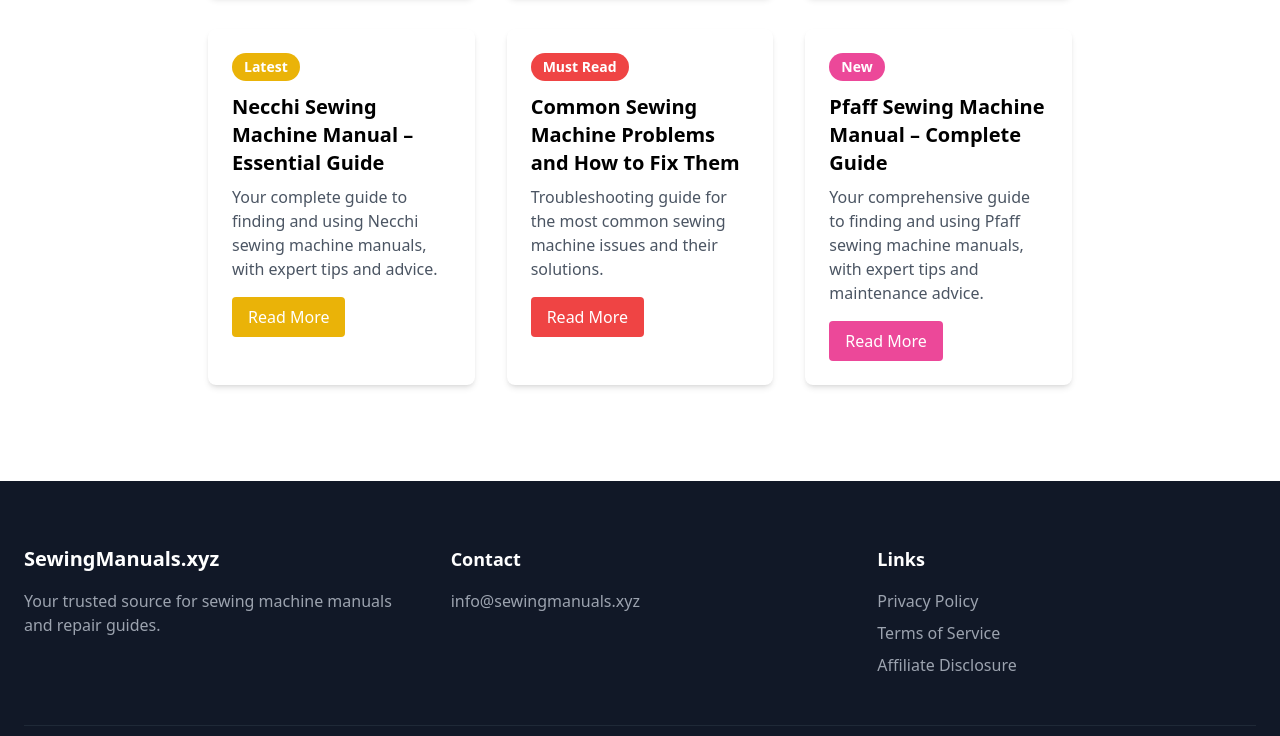
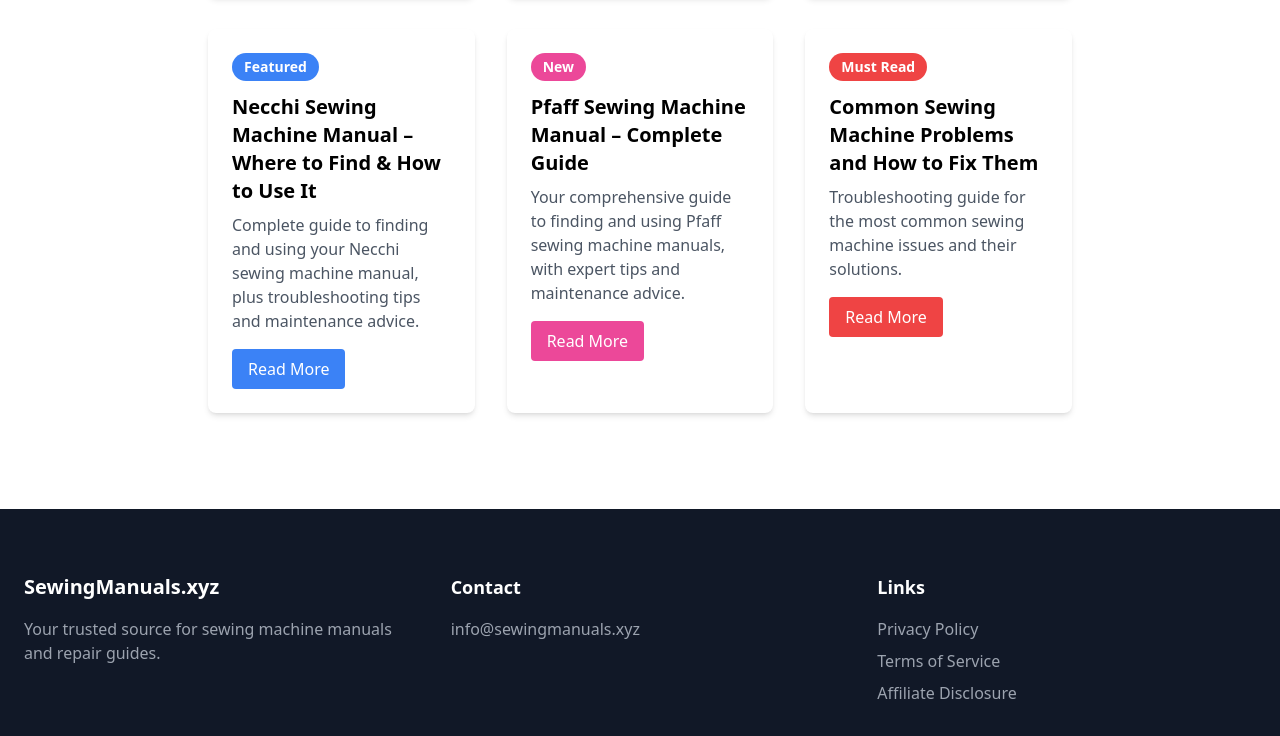
Before and after one commit to BetoWH13/sewing-machine-manuals---troubleshooting---find--fix--sew--2025-02-19-ijfoq, a plain HTML site: page blog.html in a window 1280 px wide. Shown: the part 984-1720 px from the top of the page. Drawn offline with nearby package versions, Linux system fonts and the light colour scheme.

Commit message:
Add Pfaff sewing machine manual blog post card and update sitemap

```diff
--- a/blog.html
+++ b/blog.html
@@ -88,10 +88,18 @@
 
                         <!-- Necchi Article -->
                         <div class="bg-white rounded-lg shadow-md p-6">
-                            <span class="inline-block bg-yellow-500 text-white px-3 py-1 rounded-full text-sm font-semibold mb-3">Latest</span>
-                            <h3 class="text-xl font-semibold mb-2">Necchi Sewing Machine Manual – Essential Guide</h3>
-                            <p class="text-gray-600 mb-4">Your complete guide to finding and using Necchi sewing machine manuals, with expert tips and advice.</p>
-                            <a href="blog/necchi-sewing-machine-manual.html" class="inline-block bg-yellow-500 text-white px-4 py-2 rounded hover:bg-yellow-600 transition duration-300">Read More</a>
+                            <span class="inline-block bg-blue-500 text-white px-3 py-1 rounded-full text-sm font-semibold mb-3">Featured</span>
+                            <h3 class="text-xl font-semibold mb-2">Necchi Sewing Machine Manual – Where to Find & How to Use It</h3>
+                            <p class="text-gray-600 mb-4">Complete guide to finding and using your Necchi sewing machine manual, plus troubleshooting tips and maintenance advice.</p>
+                            <a href="blog/necchi-sewing-machine-manual.html" class="inline-block bg-blue-500 text-white px-4 py-2 rounded hover:bg-blue-600 transition duration-300">Read More</a>
+                        </div>
+
+                        <!-- Pfaff Article -->
+                        <div class="bg-white rounded-lg shadow-md p-6">
+                            <span class="inline-block bg-pink-500 text-white px-3 py-1 rounded-full text-sm font-semibold mb-3">New</span>
+                            <h3 class="text-xl font-semibold mb-2">Pfaff Sewing Machine Manual – Complete Guide</h3>
+                            <p class="text-gray-600 mb-4">Your comprehensive guide to finding and using Pfaff sewing machine manuals, with expert tips and maintenance advice.</p>
+                            <a href="blog/pfaff-sewing-machine-manual.html" class="inline-block bg-pink-500 text-white px-4 py-2 rounded hover:bg-pink-600 transition duration-300">Read More</a>
                         </div>
 
                         <!-- Common Problems Article -->
@@ -100,12 +108,6 @@
                             <h3 class="text-xl font-semibold mb-2">Common Sewing Machine Problems and How to Fix Them</h3>
                             <p class="text-gray-600 mb-4">Troubleshooting guide for the most common sewing machine issues and their solutions.</p>
                             <a href="blog/common-sewing-machine-problems-and-how-to-fix-them.html" class="inline-block bg-red-500 text-white px-4 py-2 rounded hover:bg-red-600 transition duration-300">Read More</a>
-                        </div>
-                        <div class="bg-white rounded-lg shadow-md p-6">
-                            <span class="inline-block bg-pink-500 text-white px-3 py-1 rounded-full text-sm font-semibold mb-3">New</span>
-                            <h3 class="text-xl font-semibold mb-2">Pfaff Sewing Machine Manual – Complete Guide</h3>
-                            <p class="text-gray-600 mb-4">Your comprehensive guide to finding and using Pfaff sewing machine manuals, with expert tips and maintenance advice.</p>
-                            <a href="blog/pfaff-sewing-machine-manual.html" class="inline-block bg-pink-500 text-white px-4 py-2 rounded hover:bg-pink-600 transition duration-300">Read More</a>
                         </div>
                     </div>
                 </main>
--- a/sitemap.xml
+++ b/sitemap.xml
@@ -35,4 +35,8 @@
     <lastmod>2025-02-19</lastmod>
     <priority>0.5</priority>
   </url>
+  <url>
+    <loc>https://betowh13.github.io/sewing-machine-manuals---troubleshooting---find--fix--sew--2025-02-19-ijfoq/blog/pfaff-sewing-machine-manual.html</loc>
+    <lastmod>2025-02-19</lastmod>
+  </url>
 </urlset>
```
